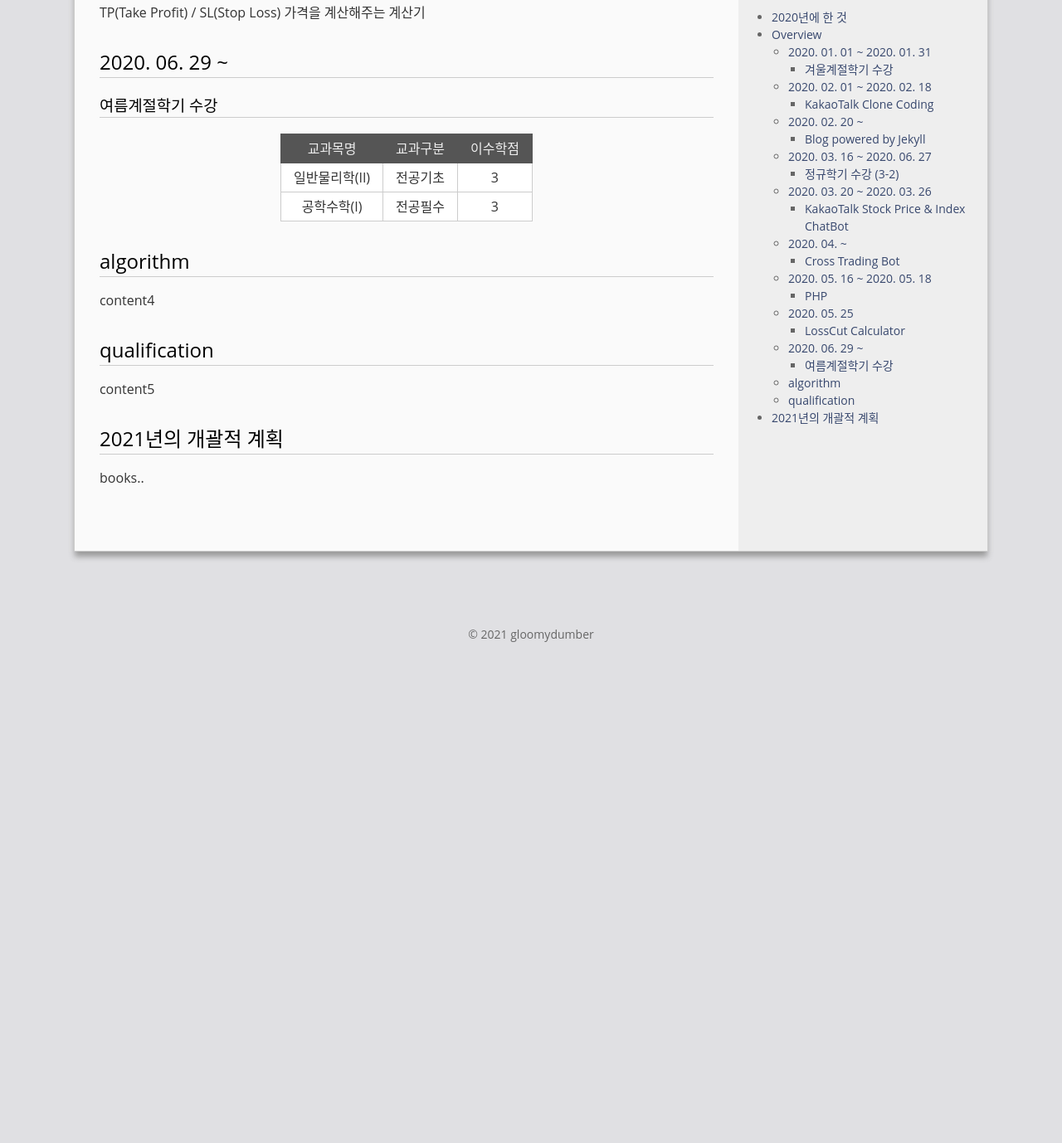
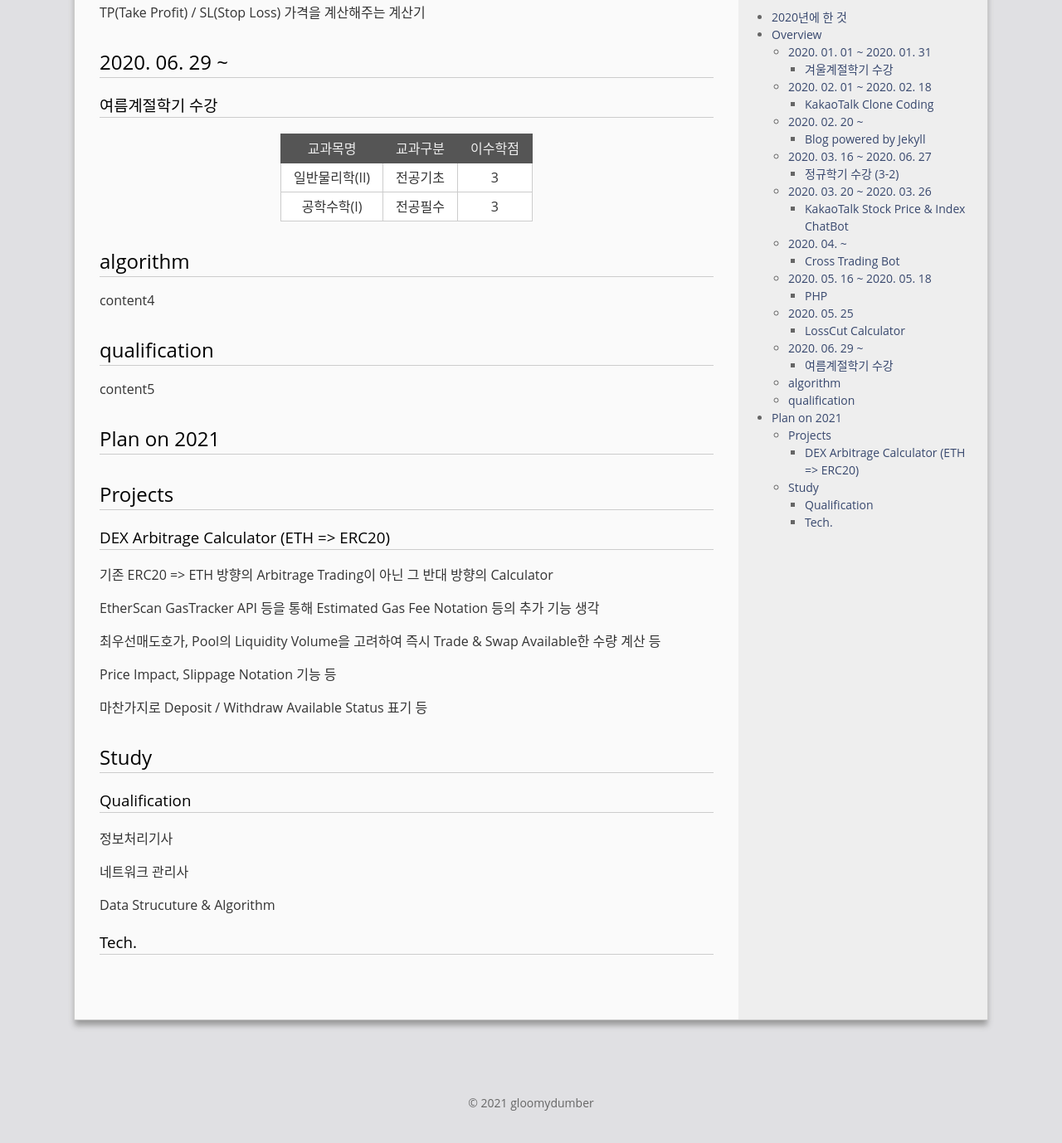
Before and after one commit to gloomydumber/copy, a Jekyll site: the page built from _posts/2021-01-01-newYear2021.md, in a window 1280 px wide and 1400 px high, scrolled down 4358 px. Shown: the top 1378 px of the window at 83% size. Built offline with Jekyll 4.4.1, drawn with Linux system fonts in a browser that asks for light colours; comment, search, counter and statistics services are not loaded; before the commit the page ends 5193 px from its top, so only the background shows below that.

Commit message:
PostModded

```diff
--- a/_posts/2021-01-01-newYear2021.md
+++ b/_posts/2021-01-01-newYear2021.md
@@ -107,6 +107,30 @@ content4
 
 content5
 
-# 2021년의 개괄적 계획
+# Plan on 2021
 
-books..
+## Projects
+
+### DEX Arbitrage Calculator (ETH => ERC20)
+
+기존 ERC20 => ETH 방향의 Arbitrage Trading이 아닌 그 반대 방향의 Calculator
+
+EtherScan GasTracker API 등을 통해 Estimated Gas Fee Notation 등의 추가 기능 생각
+
+최우선매도호가, Pool의 Liquidity Volume을 고려하여 즉시 Trade & Swap Available한 수량 계산 등
+
+Price Impact, Slippage Notation 기능 등
+
+마찬가지로 Deposit / Withdraw Available Status 표기 등
+
+## Study
+
+### Qualification
+
+정보처리기사
+
+네트워크 관리사
+
+Data Strucuture & Algorithm
+
+### Tech.
```
Also changed, not shown: _posts/2020-03-01-TempLink.md (+2 -0 lines).
